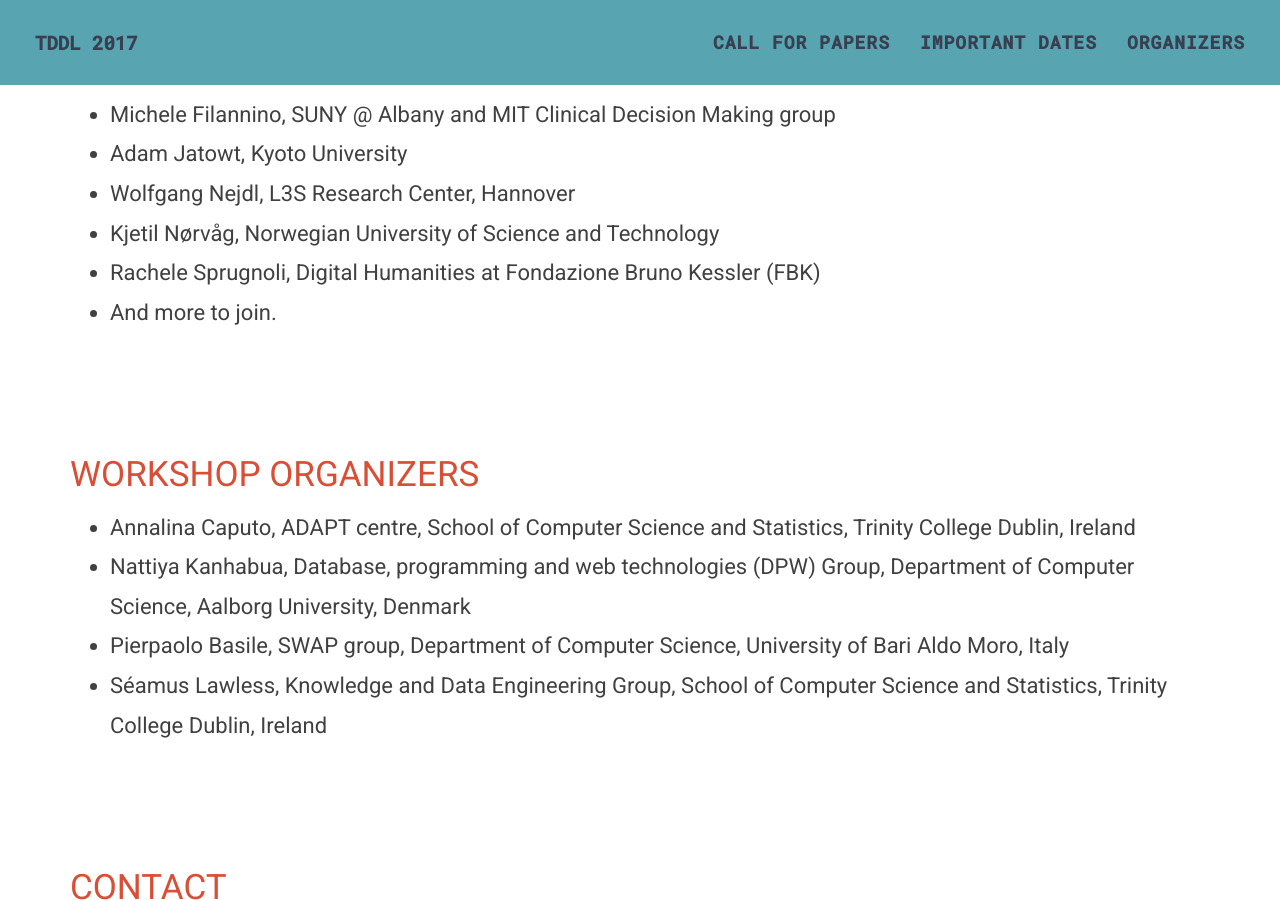
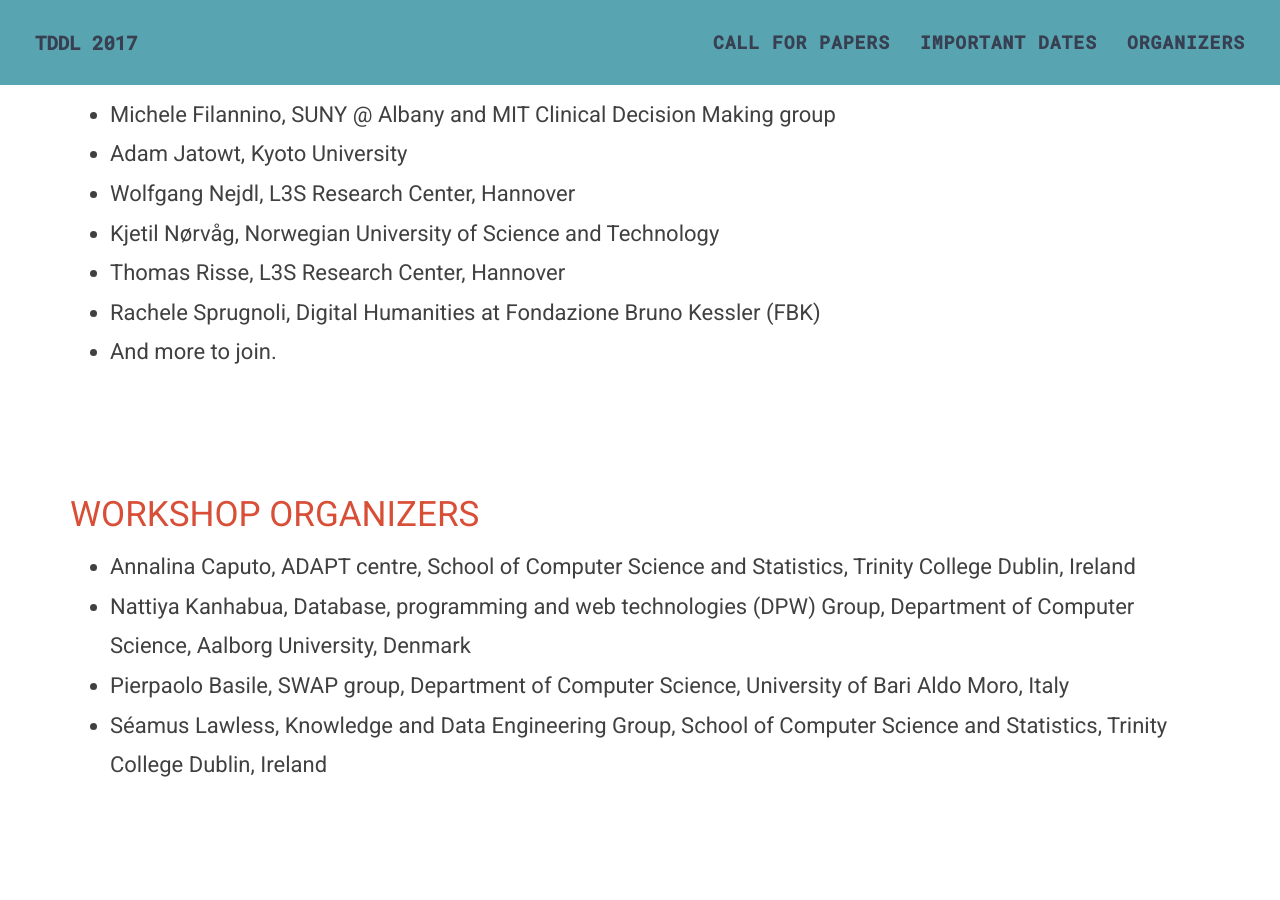
Before and after one commit to tddl2017/tddl2017.github.io, a Jekyll site: the page built from index.markdown, in a window 1280 px wide and 900 px high, scrolled down 2826 px. Built offline with Jekyll 4.4.1, drawn with Linux system fonts in a browser that asks for light colours.

Commit message:
fixed erased pc

```diff
--- a/index.markdown
+++ b/index.markdown
@@ -66,6 +66,7 @@ We will also consider editing a special issue on the International Journal on Di
   - Adam Jatowt, Kyoto University
   - Wolfgang Nejdl, L3S Research Center, Hannover
   - Kjetil Nørvåg, Norwegian University of Science and Technology
+  - Thomas Risse, L3S Research Center, Hannover
   - Rachele Sprugnoli, Digital Humanities at Fondazione Bruno Kessler (FBK)
   - And more to join.
 
```
